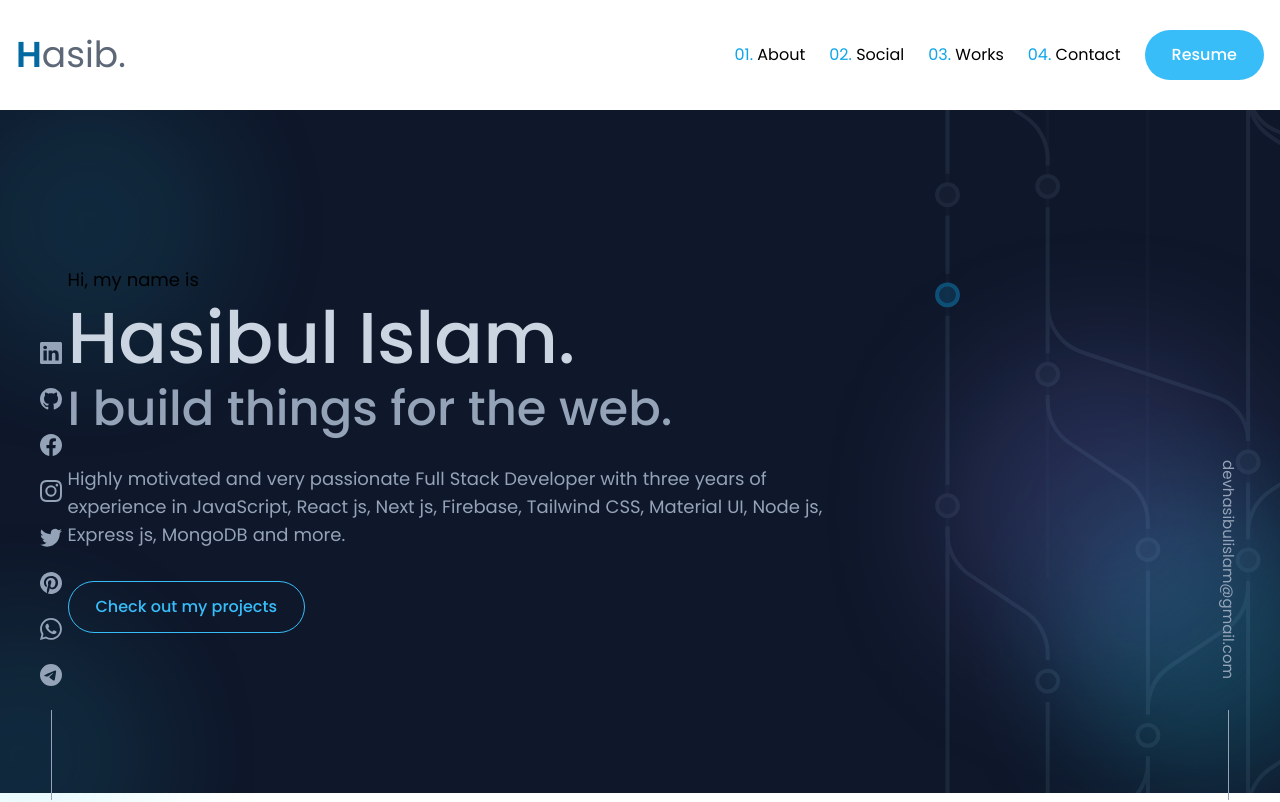
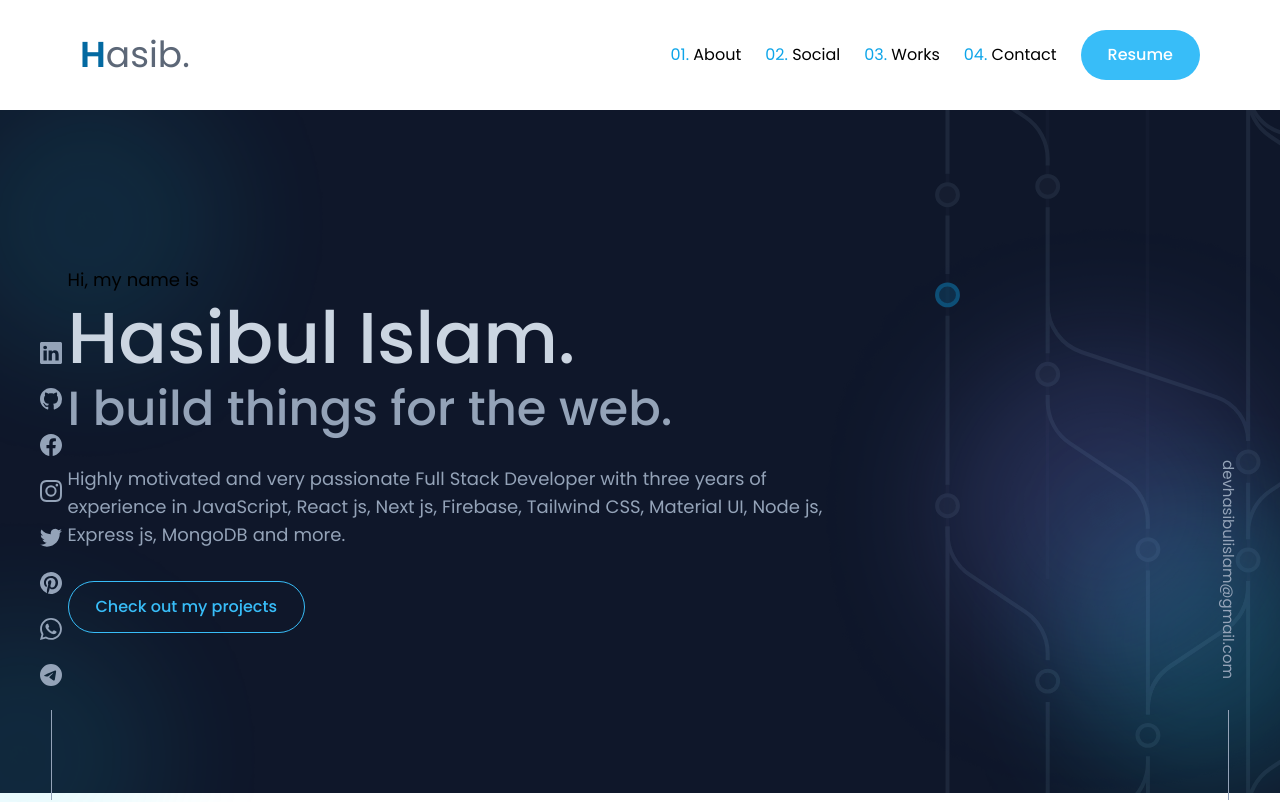
Before and after one commit to devhasibulislam/developer-portfolio, a Next.js app: page / in a window 1280 px wide. Shown: the top 802 px of the page. Built offline with nearby package versions, Linux system fonts and the light colour scheme; a web font is replaced by a local one.

Commit message:
width optimized

```diff
--- a/src/common/widgets/Header/Header.tsx
+++ b/src/common/widgets/Header/Header.tsx
@@ -40,7 +40,7 @@ const Header = () => {
   };
 
   return (
-    <header className="top-0 w-full z-50 relative py-[30px] max-w-7xl px-4 mx-auto md:block hidden right-0 left-0">
+    <header className="top-0 w-full z-50 relative py-[30px] max-w-6xl px-4 mx-auto md:block hidden right-0 left-0">
       <div className="flex items-center justify-between">
         <Link href="/" className="flex">
           <AnimatedTextCharacter
```
